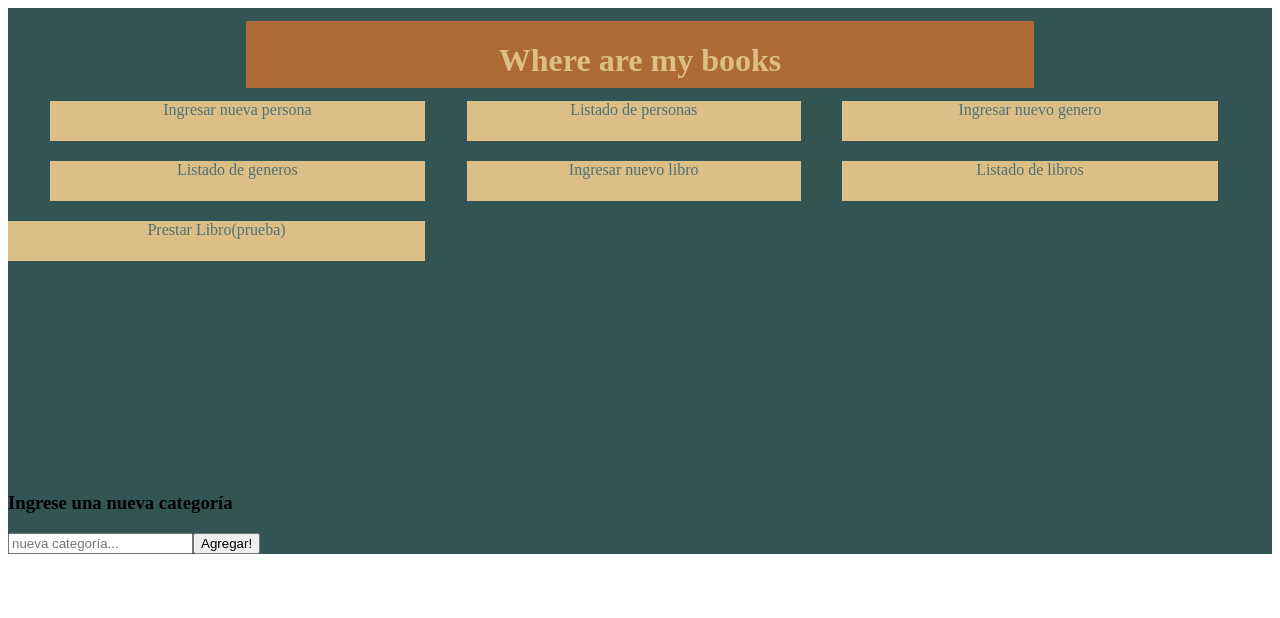
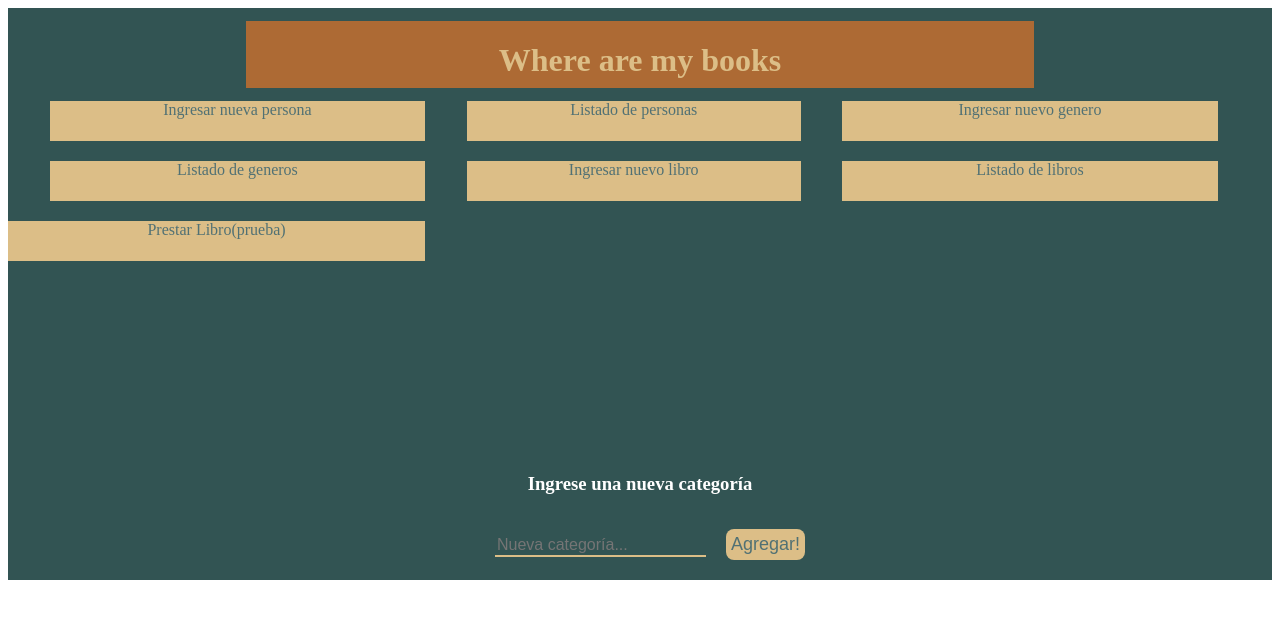
Before and after one commit to Dvillano/TPIntegrador-Wherearemybooks, a React (Create React App) app in the folder frontend/: page /ingresarGenero in a window 1280 px wide. Shown: the top 618 px of the page. Built offline with nearby package versions, Linux system fonts and the light colour scheme; no server answers.

Commit message:
agregue css form

```diff
--- a/frontend/src/Components/Categoria/CategoriaForm.jsx
+++ b/frontend/src/Components/Categoria/CategoriaForm.jsx
@@ -1,6 +1,7 @@
 import React, { useState, useEffect } from "react";
 import axios from 'axios';
 import shortid from "shortid";
+import './formCss.css'
 
 export default function CategoriaForm() {
     const [categoria, setCategoria] = useState(''); //uso este estado para guardar lo que se pone en el input
@@ -35,7 +36,7 @@ export default function CategoriaForm() {
     //console.log(categoria);
 
     return (
-        <div>
+        <div className='form-container'>
             <h3>Ingrese una nueva categoría</h3>
             <form>
 
@@ -43,7 +44,7 @@ export default function CategoriaForm() {
                     value={categoria}
                     onChange={inputCategoriaHandler}
                     type='text'
-                    placeholder='nueva categoría...'>
+                    placeholder='Nueva categoría...'>
                 </input>
 
                 <button
--- /dev/null
+++ b/frontend/src/Components/Categoria/formCss.css
@@ -0,0 +1,47 @@
+.form-container {
+    margin-top: 0px;
+    text-align: center;
+    justify-content: center;
+    align-items: center;
+}
+
+h3 {
+    margin: 20px;
+    display: inline-flex;
+    color: white;
+    margin-top: 0px;
+    /*
+    color:#517174;
+    background-color: #DCBE87;
+    */
+}
+
+input{
+    color: whitesmoke;
+    outline: none;
+    background-color: #325453;
+    border: none;
+    border-bottom: 2px solid  #DCBE87;
+    margin: 20px;
+    font-size: inherit;
+}
+
+button{
+    padding: 5px;
+    padding-bottom: 5px;
+    display: inline-block;
+    margin-bottom: 20px;
+    border: none;
+    text-align: center;
+    color:#517174;
+    background-color: #DCBE87;
+    font-size: 18px;
+    border-radius: 8px;
+}
+
+button:hover {background-color: #d8a953}
+
+button:active {
+  background-color: #d8a953;
+  transform: translateY(2px);
+}
```
